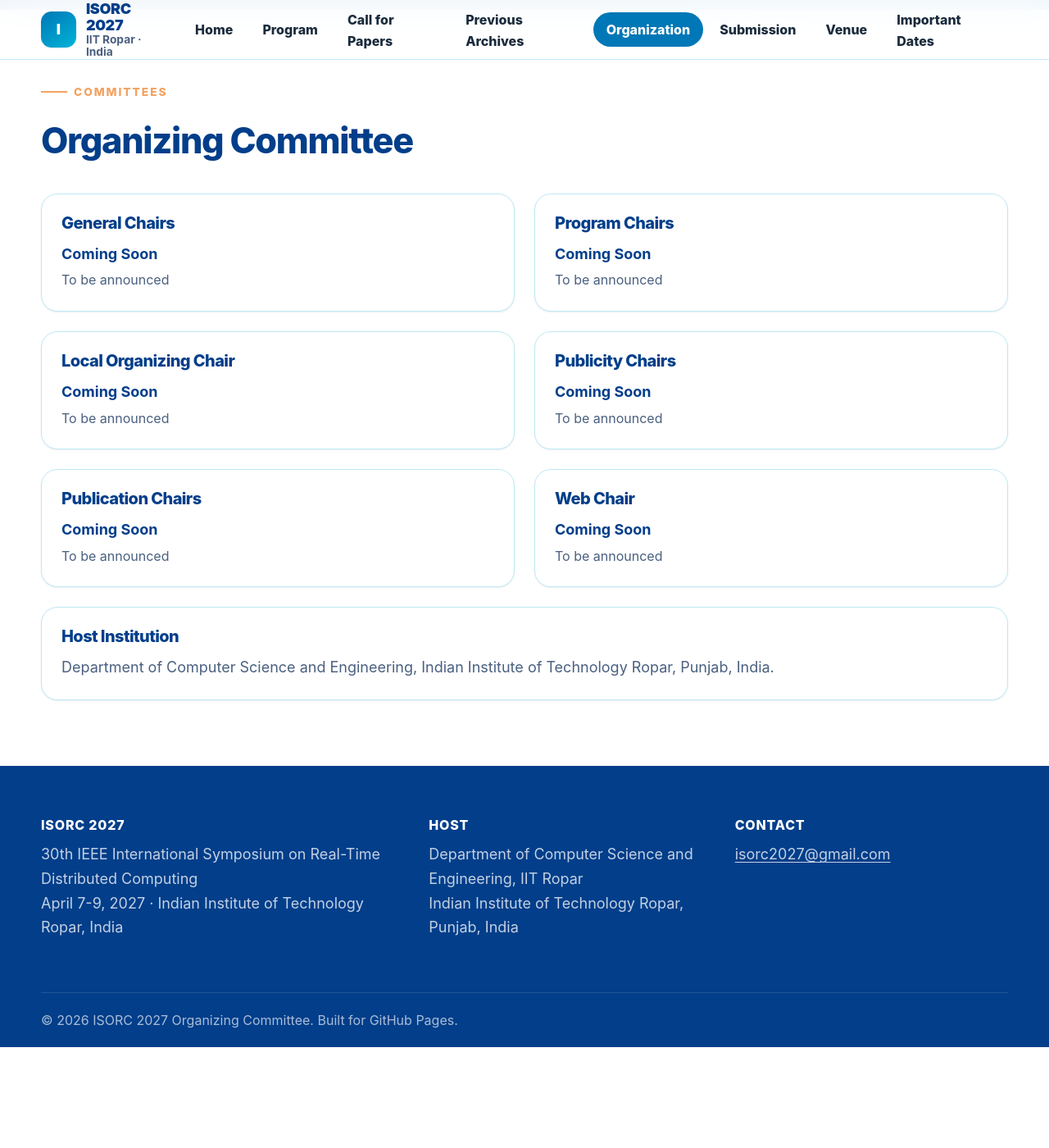
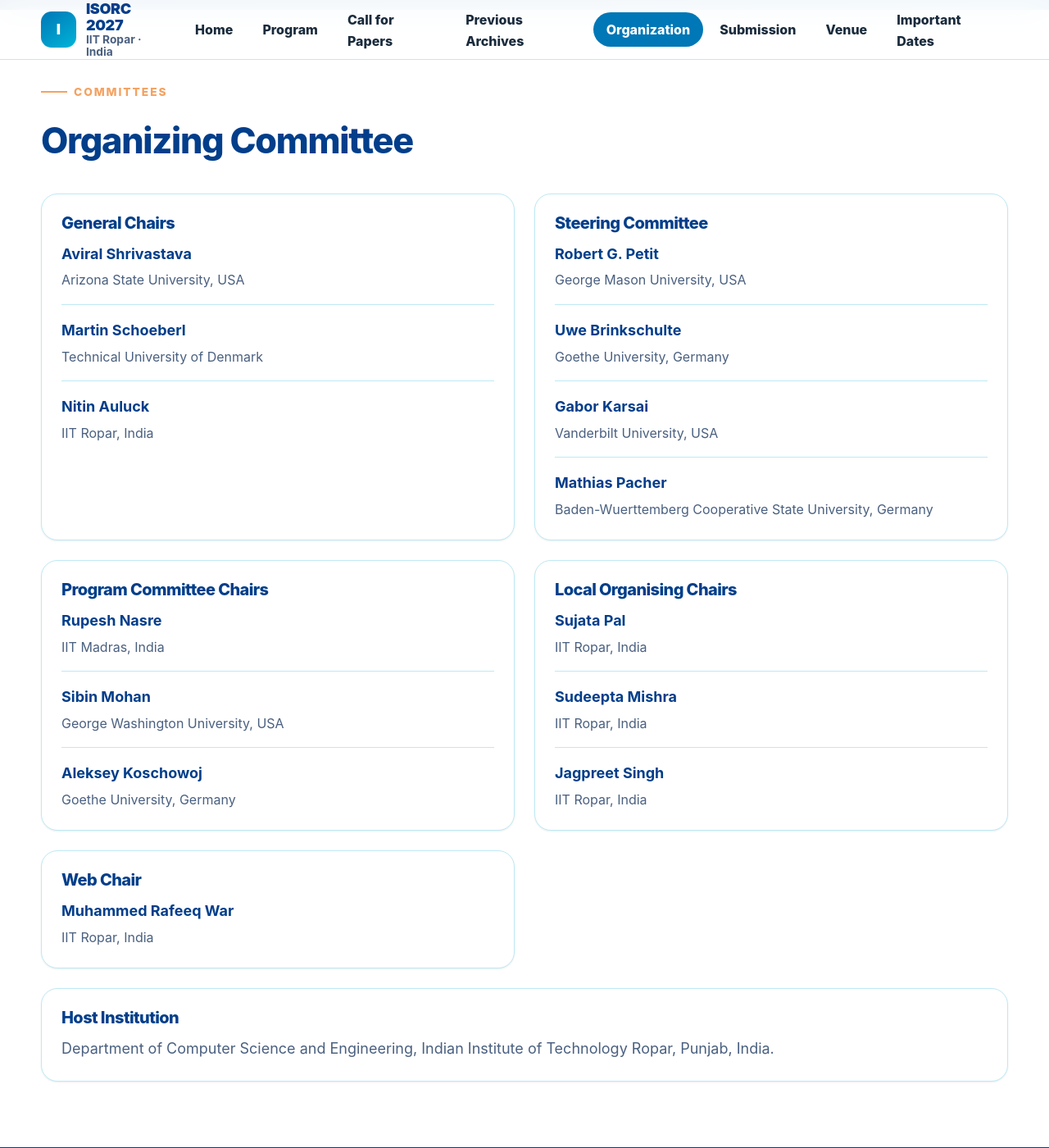
Before and after one commit to isorc2027/isorc2027.github.io, a Jekyll site: the page built from organization.md, in a window 1280 px wide and 1400 px high, scrolled down 486 px. Shown: the whole window at 82% size. Built offline with Jekyll 4.4.1, drawn with Linux system fonts in a browser that asks for light colours; before the commit the page ends 1763 px from its top, so only the background shows below that.

Commit message:
Update committee with chairs and members

```diff
--- a/_data/committee.yml
+++ b/_data/committee.yml
@@ -1,33 +1,46 @@
 roles:
   - title: "General Chairs"
     members:
-      - name: "Coming Soon"
-        affiliation: "To be announced"
+      - name: "Aviral Shrivastava"
+        affiliation: "Arizona State University, USA"
+      - name: "Martin Schoeberl"
+        affiliation: "Technical University of Denmark"
+      - name: "Nitin Auluck"
+        affiliation: "IIT Ropar, India"
 
-  - title: "Program Chairs"
+  - title: "Steering Committee"
     members:
-      - name: "Coming Soon"
-        affiliation: "To be announced"
+      - name: "Robert G. Petit"
+        affiliation: "George Mason University, USA"
+      - name: "Uwe Brinkschulte"
+        affiliation: "Goethe University, Germany"
+      - name: "Gabor Karsai"
+        affiliation: "Vanderbilt University, USA"
+      - name: "Mathias Pacher"
+        affiliation: "Baden-Wuerttemberg Cooperative State University, Germany"
 
-  - title: "Local Organizing Chair"
+  - title: "Program Committee Chairs"
     members:
-      - name: "Coming Soon"
-        affiliation: "To be announced"
+      - name: "Rupesh Nasre"
+        affiliation: "IIT Madras, India"
+      - name: "Sibin Mohan"
+        affiliation: "George Washington University, USA"
+      - name: "Aleksey Koschowoj"
+        affiliation: "Goethe University, Germany"
 
-  - title: "Publicity Chairs"
+  - title: "Local Organising Chairs"
     members:
-      - name: "Coming Soon"
-        affiliation: "To be announced"
-
-  - title: "Publication Chairs"
-    members:
-      - name: "Coming Soon"
-        affiliation: "To be announced"
+      - name: "Sujata Pal"
+        affiliation: "IIT Ropar, India"
+      - name: "Sudeepta Mishra"
+        affiliation: "IIT Ropar, India"
+      - name: "Jagpreet Singh"
+        affiliation: "IIT Ropar, India"
 
   - title: "Web Chair"
     members:
-      - name: "Coming Soon"
-        affiliation: "To be announced"
+      - name: "Muhammed Rafeeq War"
+        affiliation: "IIT Ropar, India"
 
 host:
   department: "Department of Computer Science and Engineering"
```
